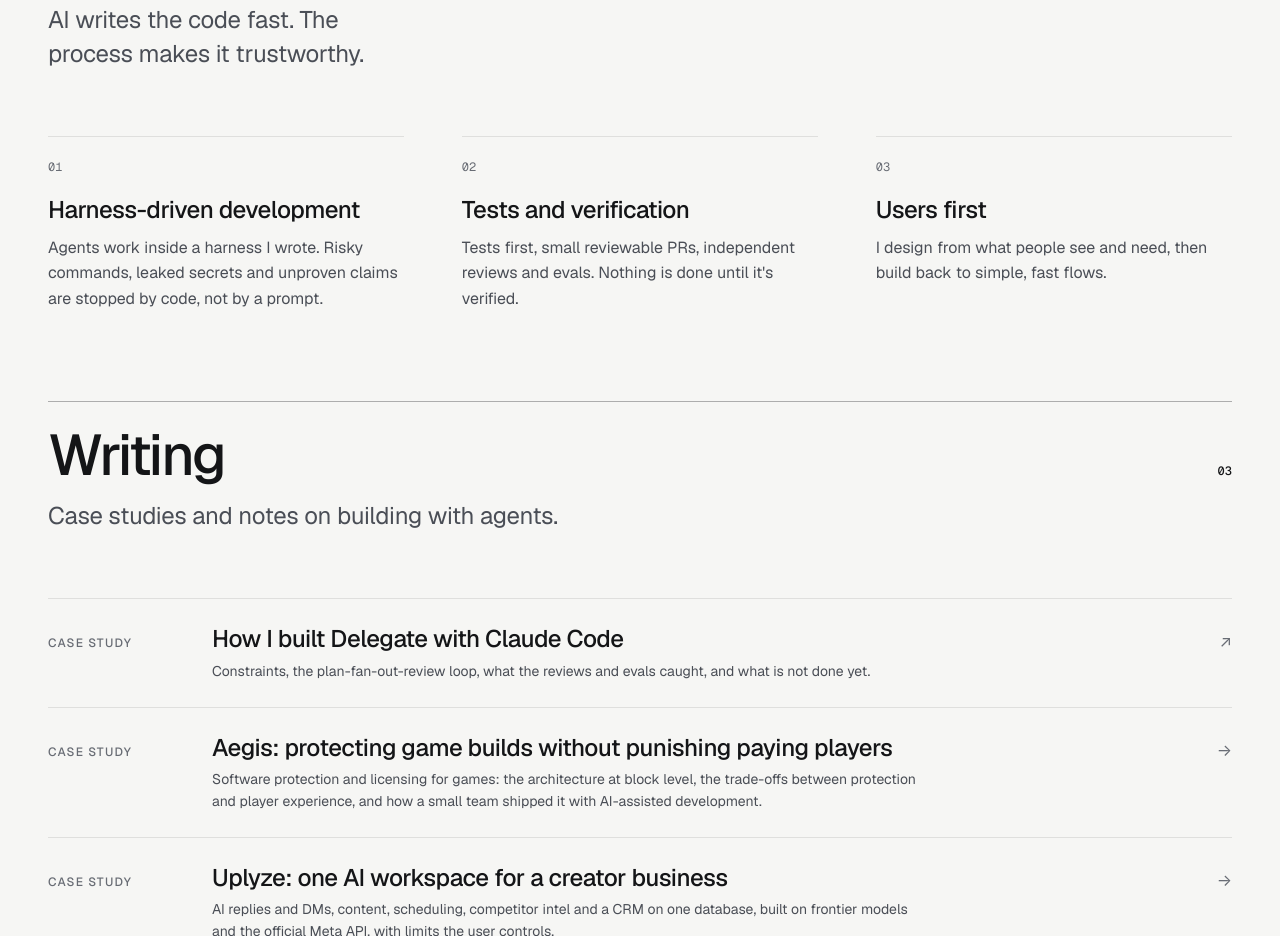
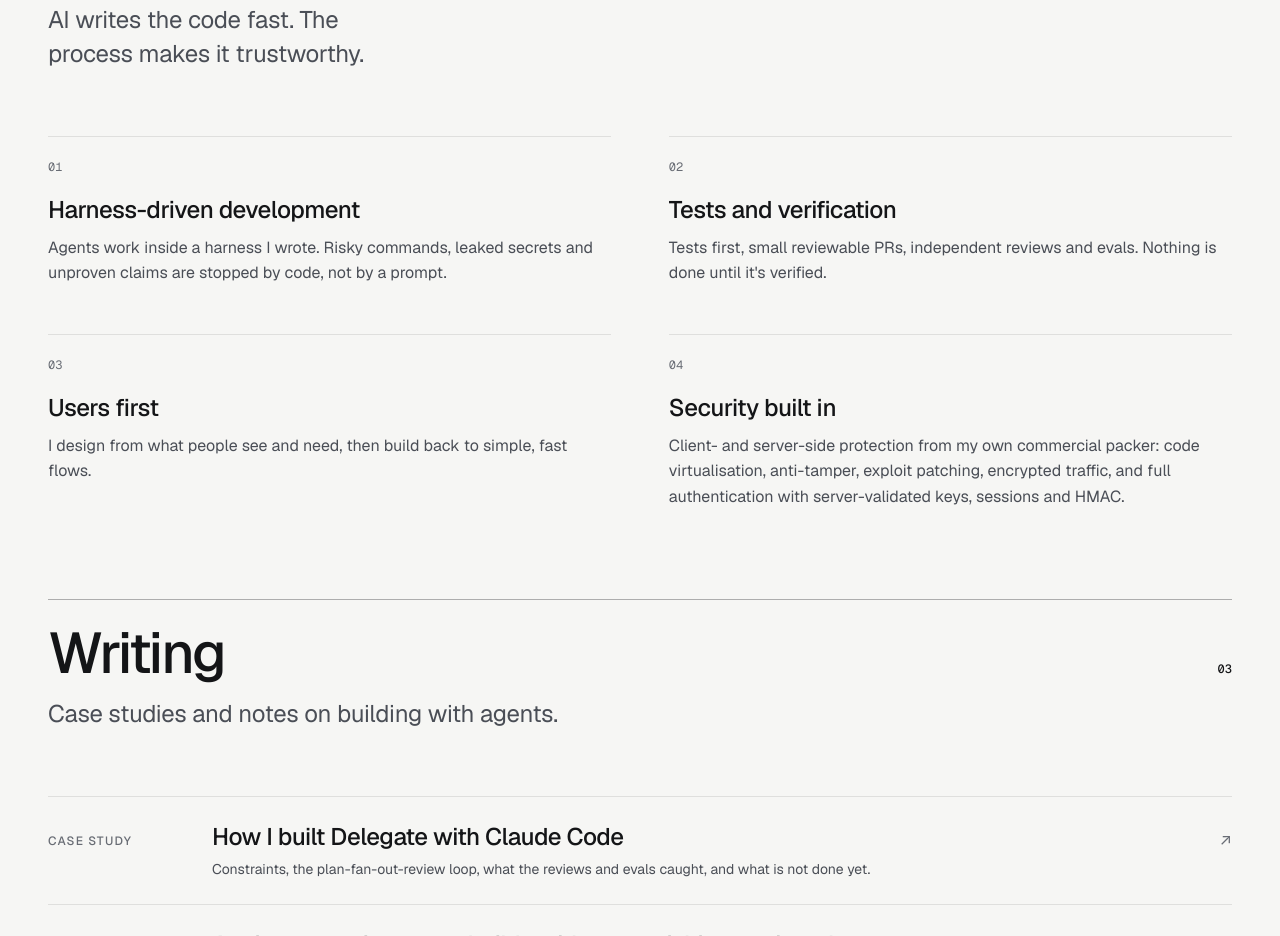
Before and after one commit to LiamSDD/LiamSDD.github.io, a plain HTML site: page index.html in a window 1280 px wide. Shown: the part 4746-5682 px from the top of the page. Drawn offline with nearby package versions, Linux system fonts and the light colour scheme.

Commit message:
How I work: add the software and cyber security principle
Co-Authored-By: Claude Opus 5.5 <noreply@anthropic.com>

```diff
--- a/css/site.css
+++ b/css/site.css
@@ -559,7 +559,7 @@ a:hover > .arrow-r { transform: translateX(3px); }
 
 .principles {
   display: grid;
-  grid-template-columns: repeat(3, minmax(0, 1fr));
+  grid-template-columns: repeat(2, minmax(0, 1fr));
   gap: var(--s-5) clamp(32px, 4.5vw, 72px);
 }
 .principles li { padding-top: var(--s-2); border-top: 1px solid var(--line); }
--- a/data/i18n/en.json
+++ b/data/i18n/en.json
@@ -54,6 +54,10 @@
     {
       "title": "Users first",
       "body": "I design from what people see and need, then build back to simple, fast flows."
+    },
+    {
+      "title": "Security built in",
+      "body": "Client- and server-side protection from my own commercial packer: code virtualisation, anti-tamper, exploit patching, encrypted traffic, and full authentication with server-validated keys, sessions and HMAC."
     }
   ],
   "card": {
--- a/data/i18n/fr.json
+++ b/data/i18n/fr.json
@@ -54,6 +54,10 @@
     {
       "title": "L'utilisateur au centre",
       "body": "Je pars de ce que les gens voient et attendent, puis je conçois des parcours simples et rapides."
+    },
+    {
+      "title": "La sécurité intégrée",
+      "body": "Protection côté client et serveur issue de mon propre packer commercial : virtualisation du code, anti-falsification, correction de failles, trafic chiffré et authentification complète avec clés validées côté serveur, sessions et HMAC."
     }
   ],
   "card": {
--- a/index.html
+++ b/index.html
@@ -89,6 +89,7 @@
         <li data-reveal><span class="p-num">01</span><h3 data-i18n="approach.0.title">Harness-driven development</h3><p data-i18n="approach.0.body">Agents work inside a harness I wrote. Risky commands, leaked secrets and unproven claims are stopped by code, not by a prompt.</p></li>
         <li data-reveal><span class="p-num">02</span><h3 data-i18n="approach.1.title">Tests and verification</h3><p data-i18n="approach.1.body">Tests first, small reviewable PRs, independent reviews and evals. Nothing is done until it's verified.</p></li>
         <li data-reveal><span class="p-num">03</span><h3 data-i18n="approach.2.title">Users first</h3><p data-i18n="approach.2.body">I design from what people see and need, then build back to simple, fast flows.</p></li>
+        <li data-reveal><span class="p-num">04</span><h3 data-i18n="approach.3.title">Security built in</h3><p data-i18n="approach.3.body">Client- and server-side protection from my own commercial packer: code virtualisation, anti-tamper, exploit patching, encrypted traffic, and full authentication with server-validated keys, sessions and HMAC.</p></li>
       </ol>
     </div>
   </section>
```
